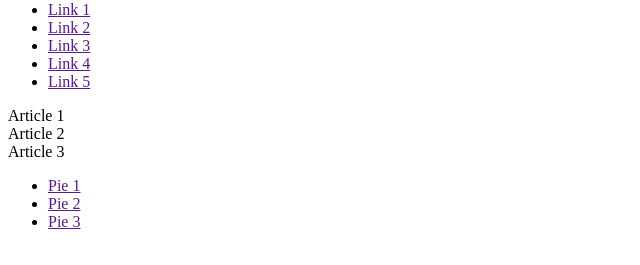
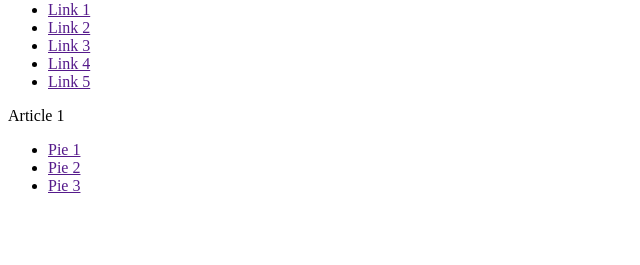
Before and after one commit to JorgeGonzalez08/repo, a plain HTML site: page index.html in a window 1280 px wide. Shown: the part 79-344 px from the top of the page, without its empty margins (0-640 px from the left). Drawn offline with Linux system fonts and the light colour scheme.

Commit message:
eliminate article 2-3

```diff
--- a/index.html
+++ b/index.html
@@ -22,12 +22,7 @@
         <section>
             <article>Article 1</article>
         </section>
-        <section>
-            <article>Article 2</article>
-        </section>
-        <section>
-            <article>Article 3</article>
-        </section>
+
     </main>
     <footer>
         <ul>
```
